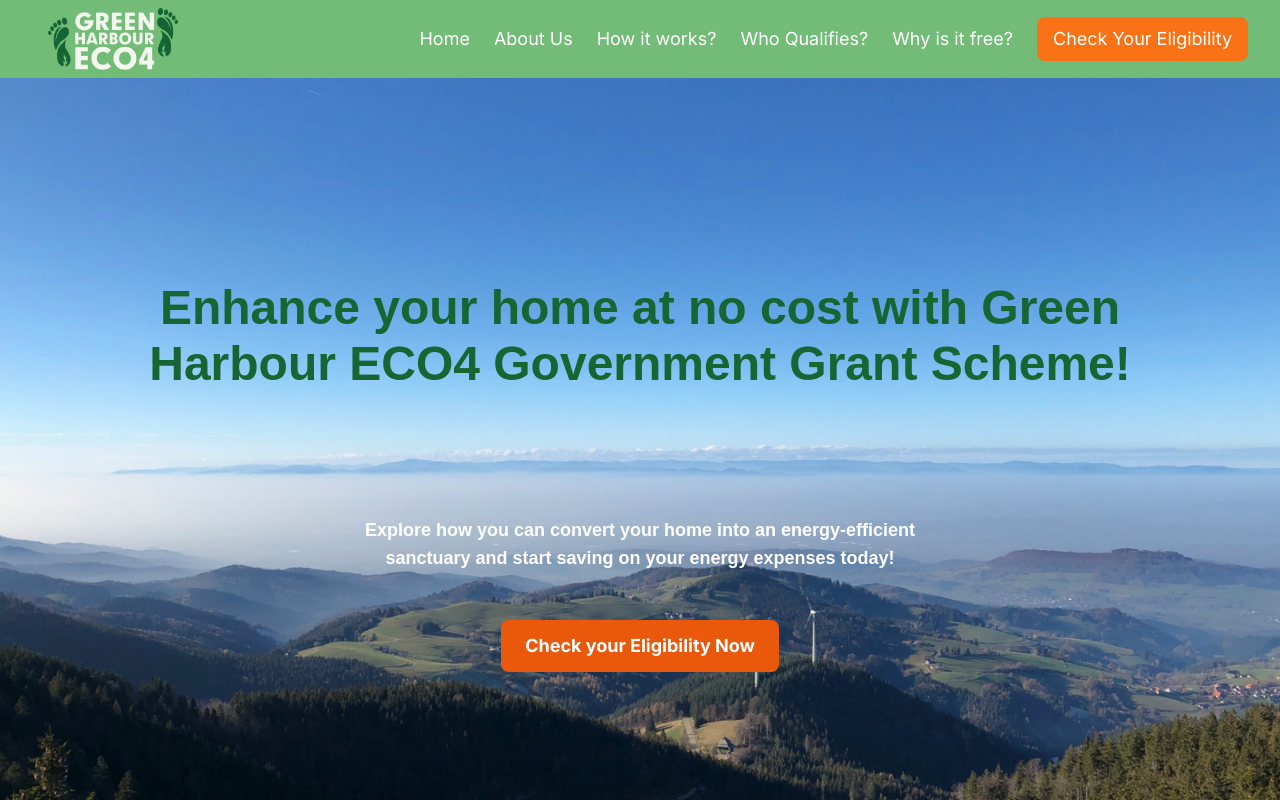
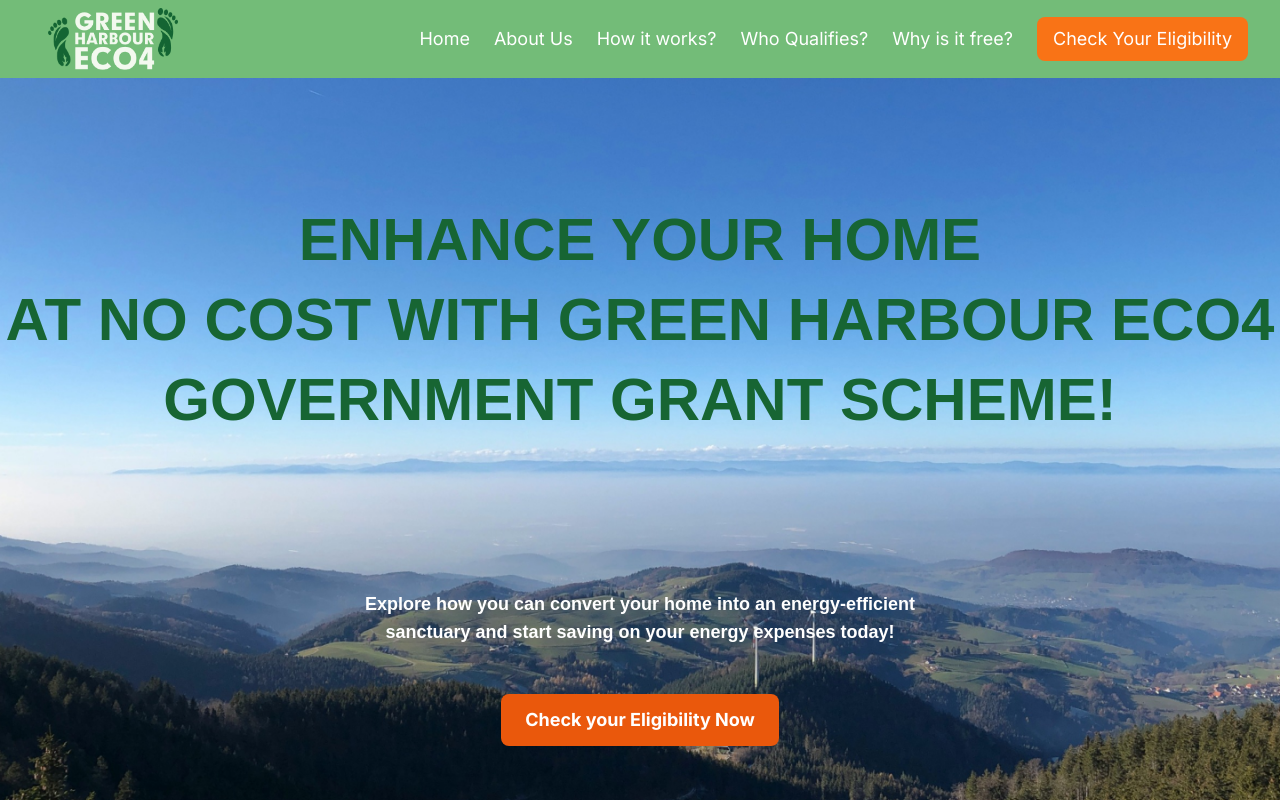
Before and after one commit to UzairChaudhary/Green-Harbour, a Next.js app: page / in a window 1280 px wide. Shown: the top 800 px of the page. Built offline with nearby package versions, Linux system fonts and the light colour scheme.

Commit message:
adjusted hero section text

```diff
--- a/components/LandingPage/HeroSection.js
+++ b/components/LandingPage/HeroSection.js
@@ -5,9 +5,10 @@
   return (
     <div className="relative bg-cover bg-center bg-no-repeat h-screen flex items-center justify-center" style={{backgroundImage: "url('/landingpage/herosection.png')"}}>
         <div className="flex flex-col justify-center items-center">
-            <div className='text-center mb-10 mt-10'> {/* Adjusted top and bottom margins */}
-                <h1 className="text-4xl md:text-5xl text-mud_color font-proxima-nova font-extrabold mb-2">Enhance your home at no cost with Green</h1> {/* Adjusted text size */}
-                <h1 className="text-4xl md:text-5xl text-mud_color font-proxima-nova font-extrabold">Harbour ECO4 Government Grant Scheme!</h1> {/* Adjusted text size */}
+            <div className='text-center mb-10 mt-10 text-4xl md:text-6xl text-mud_color font-bebas-regular uppercase font-bold '> {/* Adjusted top and bottom margins */}
+                <h1 className="mb-5">Enhance your home</h1> {/* Adjusted text size */}
+                <h1 className="mb-5">at no cost with Green Harbour ECO4 </h1> {/* Adjusted text size */}
+                <h1 className="mb-8">Government Grant Scheme!</h1> {/* Adjusted text size */}
             </div>
             <div className='text-center mt-20'> {/* Adjusted top margin */}
                 <p className="text-lg text-white font-proxima-nova font-bold mt-2">Explore how you can convert your home into an energy-efficient </p> {/* Adjusted text size */}
--- a/src/app/globals.css
+++ b/src/app/globals.css
@@ -21,6 +21,8 @@
 }
 @font-face {
   font-family: 'Bebas Regular';
+  font-weight: 400;
+
   src: url('/public/fonts/Bebas-Regular.ttf') format('ttf');
 }
 
--- a/tailwind.config.js
+++ b/tailwind.config.js
@@ -23,7 +23,7 @@
       },
       fontFamily: {
         'proxima-nova': ['Proxima Nova', 'sans-serif'],
-        'bebas-regular': ['Bebas Regular', 'serif'],
+        'bebas-regular': ['Bebas Regular', 'sans-serif'],
       },
 
     },
```
